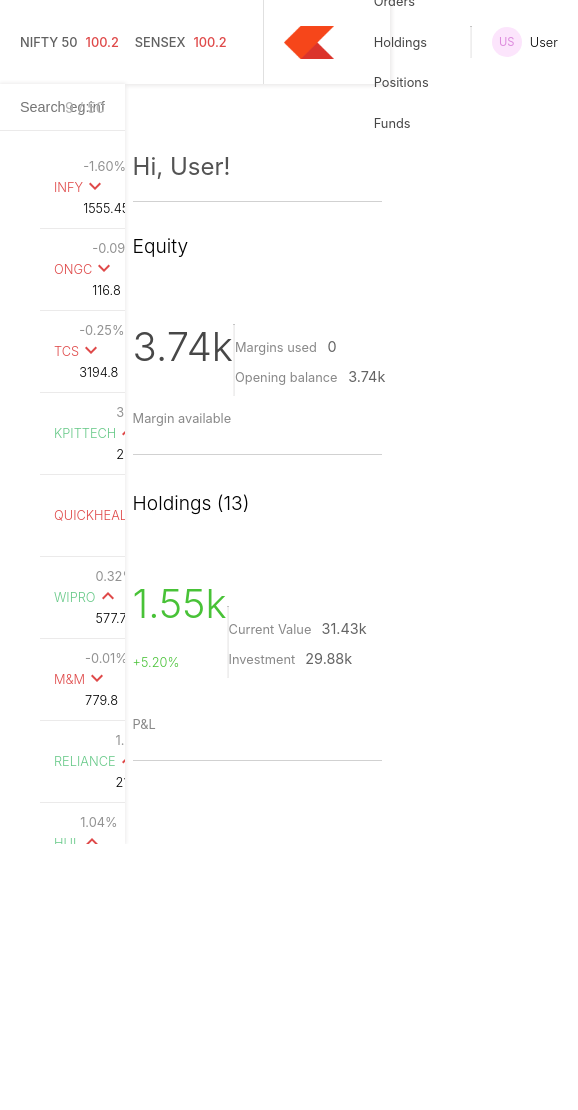
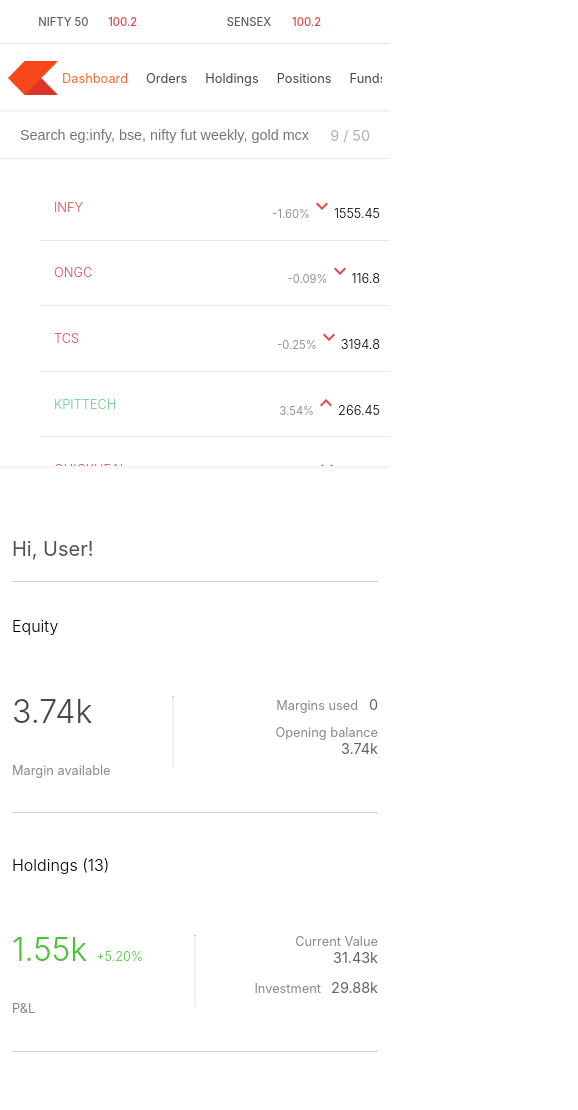
Before and after one commit to Piyush-Rawat-08/ZerodhaClone, a React app in the folder dashboard/: page / in a window 390 px wide. Shown: the whole page, 578 px wide, since content can reach past the window. Before the commit the page ends 844 px from the top, so only its background shows below. Built offline with nearby package versions, Linux system fonts and the light colour scheme.

Commit message:
media query update

```diff
--- a/dashboard/src/components/BuyActionWindow.css
+++ b/dashboard/src/components/BuyActionWindow.css
@@ -218,3 +218,37 @@
   background: #9b9b9b;
   color: #fff;
 }
+
+@media (max-width: 768px) {
+  .container {
+    width: calc(100% - 24px);
+    height: auto;
+    max-height: calc(100vh - 24px);
+    overflow-y: auto;
+    left: 12px;
+    bottom: 12px;
+  }
+
+  .regular-order {
+    padding: 16px;
+  }
+
+  .order-validity {
+    width: 100%;
+  }
+
+  .inputs fieldset {
+    min-width: 0;
+    width: 50%;
+  }
+
+  .inputs fieldset input {
+    width: 100%;
+    max-width: none;
+  }
+
+  .buttons {
+    top: 0;
+    padding: 16px 0 0;
+  }
+}
--- a/dashboard/src/components/orders.css
+++ b/dashboard/src/components/orders.css
@@ -11,3 +11,15 @@
     text-align: left;
     border-bottom: 1px solid #ddd;
 }
+
+@media (max-width: 768px) {
+    .new-order-table {
+        display: block;
+        overflow-x: auto;
+        white-space: nowrap;
+    }
+
+    th, td {
+        padding: 12px 16px;
+    }
+}
--- a/dashboard/src/index.css
+++ b/dashboard/src/index.css
@@ -869,3 +869,182 @@
 .action:hover {
   background-color: rgb(212, 212, 212);
 }
+
+@media (max-width: 768px) {
+  html,
+  body,
+  #root {
+    width: 100%;
+    min-width: 0;
+  }
+
+  .topbar-container {
+    height: auto;
+    min-height: 108px;
+    flex-direction: column;
+    align-items: stretch;
+  }
+
+  .indices-container {
+    flex-basis: auto;
+    width: 100%;
+    height: 44px;
+    padding: 6px 12px;
+    border-right: 0;
+    border-bottom: 1px solid rgb(224, 224, 224);
+  }
+
+  .menu-container {
+    flex-basis: auto;
+    width: 100%;
+    min-height: 64px;
+    padding: 10px 12px;
+  }
+
+  .menus {
+    min-width: 0;
+    width: calc(100% - 58px);
+    overflow-x: auto;
+    justify-content: flex-start;
+  }
+
+  .menus ul {
+    display: flex;
+    flex-shrink: 0;
+    margin: 0;
+    padding: 0 4px;
+  }
+
+  .menus li {
+    margin-right: 18px;
+  }
+
+  .menus li:last-child {
+    margin-right: 4px;
+  }
+
+  .profile {
+    flex-shrink: 0;
+    margin-left: 12px;
+  }
+
+  .profile .username {
+    max-width: 72px;
+    overflow: hidden;
+    text-overflow: ellipsis;
+    white-space: nowrap;
+  }
+
+  .dashboard-container {
+    height: auto;
+    min-height: calc(100vh - 108px);
+    flex-direction: column;
+    align-items: stretch;
+  }
+
+  .watchlist-container {
+    flex-basis: auto;
+    width: 100%;
+    height: auto;
+    max-height: 42vh;
+    flex-shrink: 0;
+  }
+
+  .content {
+    flex-basis: auto;
+    width: 100%;
+    height: auto;
+    min-height: 58vh;
+    padding: 24px 16px 32px;
+  }
+
+  .data {
+    width: 100%;
+    justify-content: space-between;
+    gap: 16px;
+  }
+
+  .data .first h3 {
+    font-size: 2rem;
+  }
+
+  .data .second {
+    min-width: 0;
+  }
+
+  .data .second p {
+    white-space: normal;
+    text-align: right;
+  }
+
+  .row {
+    flex-wrap: wrap;
+    gap: 20px;
+  }
+
+  .col {
+    flex-basis: 100%;
+  }
+
+  .table {
+    padding: 20px 16px;
+  }
+
+  .order-table {
+    overflow-x: auto;
+  }
+
+  .order-table table,
+  .new-order-table {
+    min-width: 620px;
+  }
+
+  .order-table th,
+  .order-table td {
+    padding-left: 8px;
+    padding-right: 8px;
+  }
+}
+
+@media (max-width: 480px) {
+  .menu-container {
+    padding-left: 8px;
+    padding-right: 8px;
+  }
+
+  .menus {
+    width: calc(100% - 48px);
+  }
+
+  .profile {
+    margin-left: 6px;
+  }
+
+  .profile .username {
+    display: none;
+  }
+
+  .indices-container {
+    padding-left: 8px;
+    padding-right: 8px;
+  }
+
+  .index,
+  .index-points,
+  .percent {
+    font-size: 0.7rem;
+  }
+
+  .content {
+    padding-left: 12px;
+    padding-right: 12px;
+  }
+
+  .username h6 {
+    font-size: 1.25rem;
+  }
+
+  .section span p {
+    font-size: 1rem;
+  }
+}
```
